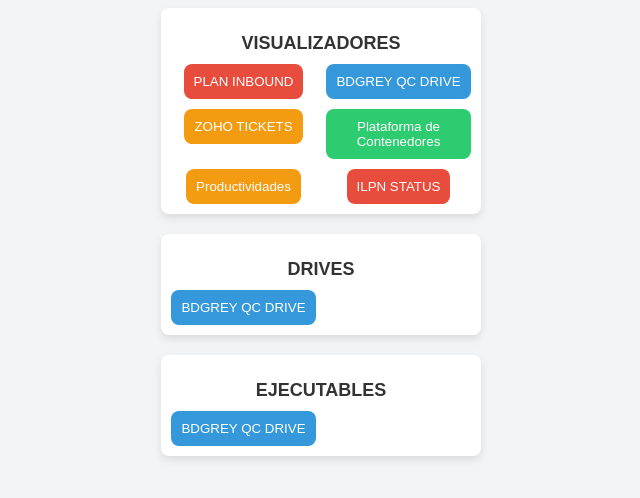
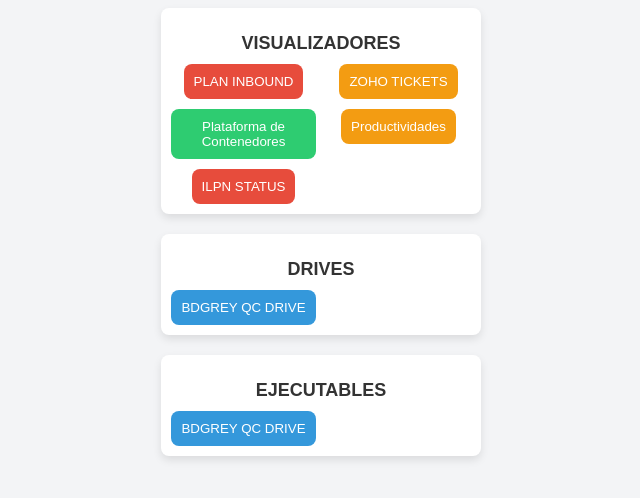
Before and after one commit to EAGLESLAX/Herramientas, a plain HTML site: page index.html in a window 1280 px wide. Shown: the whole page, without its empty margins (319-959 px from the left). Drawn offline with Linux system fonts and the light colour scheme.

Commit message:
Update index.html

```diff
--- a/index.html
+++ b/index.html
@@ -77,9 +77,6 @@
                 <button class="grid-button btn1">PLAN INBOUND</button>
             </a>
 
-            <a href="https://docs.google.com/spreadsheets/d/1qihMYipdrkrHBpT1n6O6tl9tdFkmXZygG53FsZdzChw/edit?gid=1010763377#gid=1010763377" target="_blank">
-                <button class="grid-button btn2">BDGREY QC DRIVE</button>
-            </a>
 
             <a href="https://www.google.com/url?q=https%3A%2F%2Fxb.sdpondemand.manageengine.com%2Fapp%2Fitdesk%2FHomePage.do&sa=D&sntz=1&usg=AOvVaw1xPNYmy8U8fsKFdTeoOLcq" target="_blank">
                 <button class="grid-button btn3">ZOHO TICKETS</button>
```
